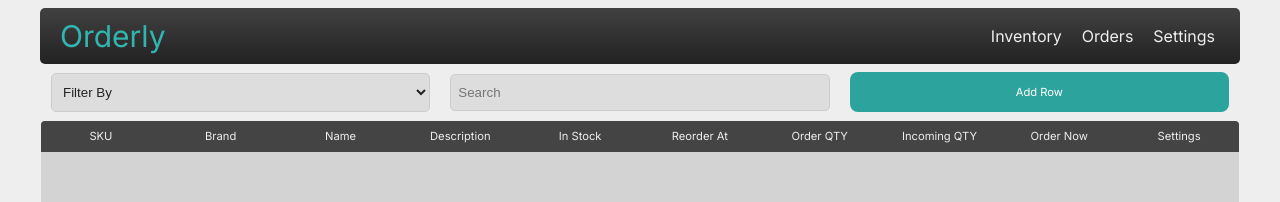
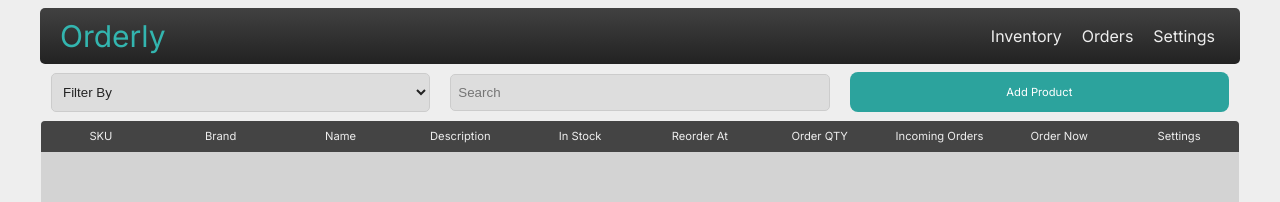
Before and after one commit to DallasSoftwareDevelopersTeamC/DSD_Team_C, a React (Vite) app in the folder client/: page / in a window 1280 px wide. Shown: the top 202 px of the page. Built offline with nearby package versions, Linux system fonts and the light colour scheme; a web font is replaced by a local one.

Commit message:
add prod button set to only allow one row to be added.

```diff
--- a/client/src/components/Inventory/Inventory.jsx
+++ b/client/src/components/Inventory/Inventory.jsx
@@ -18,47 +18,46 @@ export default function Inventory() {
   };
 
   const [rows, setRows] = useState([]);
+  const [tableHeader, setTableHeader] = useState([
+    "SKU",
+    "Brand",
+    "Name",
+    "Description",
+    "In Stock",
+    "Reorder At",
+    "Order QTY",
+    "Incoming Orders",
+    "Order Now",
+    "Settings",
+  ]);
+  const [rowAdded, setRowAdded] = useState(false);
 
-  // Function to add a new row
   const addRow = () => {
-    setRows([...rows, {}]);
+    !rowAdded ? (setRows([...rows, {}]), setRowAdded(true)) : null;
   };
 
-  // Function to delete a row
   const deleteRow = (index) => {
     const newRows = [...rows];
     newRows.splice(index, 1);
     setRows(newRows);
+    rowAdded ? setRowAdded(false) : null;
   };
 
-  const [tableHeader, setTableHeader] = useState([
-    'SKU',
-    'Brand',
-    'Name',
-    'Description',
-    'In Stock',
-    'Reorder At',
-    'Order QTY',
-    'Incoming QTY',
-    'Order Now',
-    'Settings',
-  ]);
-
   const handleHeaderChange = (newHeader, reset = false) => {
-    reset ? setTableHeader([
-        'SKU',
-        'Brand',
-        'Name',
-        'Description',
-        'In Stock',
-        'Reorder At',
-        'Order QTY',
-        'Incoming QTY',
-        'Order Now',
-        'Settings',
-      ]) : setTableHeader(newHeader);
+    const defaultHeader = [
+      "SKU",
+      "Brand",
+      "Name",
+      "Description",
+      "In Stock",
+      "Reorder At",
+      "Order QTY",
+      "Incoming Orders",
+      "Order Now",
+      "Settings",
+    ];
+    reset ? setTableHeader(defaultHeader) : setTableHeader(newHeader);
   };
-
 
   return (
     <div className="headings-and-table-container">
--- a/client/src/components/Inventory/InventoryFilSeaAdd.jsx
+++ b/client/src/components/Inventory/InventoryFilSeaAdd.jsx
@@ -39,7 +39,7 @@ function InventoryFilterRow(props) {
           <input type="text" placeholder="Search" className='search-input' />
          </td>
          <td>
-          <button className="add-prod-btn" onClick={handleAddRow}>Add Row</button>
+          <button className="add-prod-btn" onClick={handleAddRow}>Add Product</button>
          </td>
         </tr>
       </tbody>
```
